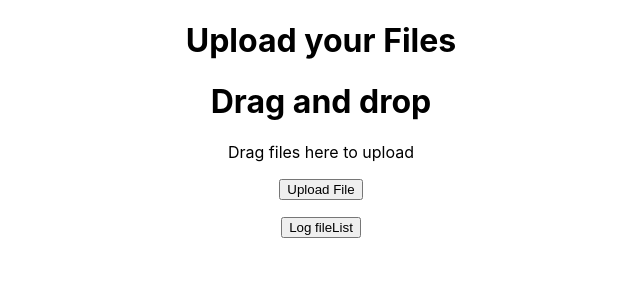
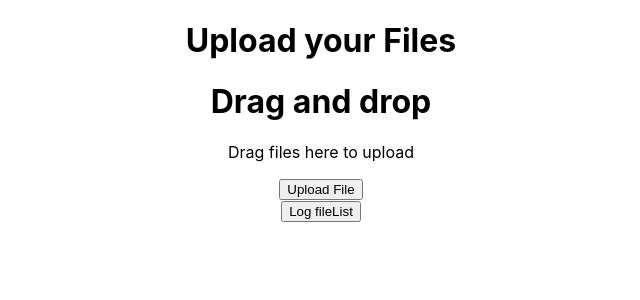
Before and after one commit to yahm23/DragAndDrop, a React (Create React App) app: page / in a window 1280 px wide. Shown: the top 300 px of the page, without its empty margins (319-959 px from the left). Built offline with nearby package versions, Linux system fonts and the light colour scheme.

Commit message:
Rudmimentary styling added, for easier navigation

```diff
--- a/src/App.css
+++ b/src/App.css
@@ -36,3 +36,20 @@
     transform: rotate(360deg);
   }
 }
+
+.fileList{
+  border:1px solid black;
+}
+
+.modalEdit{
+    position: absolute;
+    left: 50%;
+    top: 50%;
+    transform: translate(-50%, -50%);
+}
+
+.uploadContainer{
+  max-width: 1620px;
+  align-self: center;
+  margin: 0 auto;
+}
--- a/src/Components/DragAndDrop.js
+++ b/src/Components/DragAndDrop.js
@@ -6,7 +6,7 @@ import FileList from './FileList'
 export default function DragAndDrop() {
     const [fileList,setFileList] = useState([])
 
-
+    //Function used as a callback with the dropzone package, stores the files into state,while creating a random ID
     const addFileToList = (fileObject) =>{
         let newObj = [...fileList]; // copying the old state
         fileObject.id = idGenerator();
@@ -17,7 +17,7 @@ export default function DragAndDrop() {
     const editFileName = (fileID,newName)=>{
         let updatedList = fileList.map(file =>
             {
-              if (file.id == fileID){
+              if (file.id === fileID){
                 return {...file, name: newName}; //gets everything that was already in file, and updates name
               }
               return file; // else return unmodified item
--- a/src/Components/FileList.js
+++ b/src/Components/FileList.js
@@ -20,24 +20,27 @@ export default function FileList(props) {
     return (
         <div>
             {modalShow?
-            <form onSubmit={handleSubmit}>
-                <input value={newName} onChange={e => setNewName(e.target.value)} placeholder="New file name"></input>
-                <button type="submit" >Submit</button>
-            </form>
+                <div className="modalEdit">
+                    <form onSubmit={handleSubmit}>
+                        <input value={newName} onChange={e => setNewName(e.target.value)} placeholder="New file name"></input>
+                        <button type="submit" >Submit</button>
+                        <button onClick={()=>setShow(false)}>Close</button>
+                    </form>
+                </div>
             :
             null
             }
 
-            <ul>
+            <div>
                 {props.files.map((file,index)=>{
                     return (
-                        <li key={index}>
+                        <div className='fileList' key={index}>
                             <h1>{file.name}</h1>
                             <button onClick={()=>{handleShowEdit(file.id)}}>Edit Item</button>
-                        </li>
+                        </div>
                     )
                 })}
-            </ul>
+            </div>
         </div>
     )
 }
--- a/src/Components/UploadContainer.js
+++ b/src/Components/UploadContainer.js
@@ -3,7 +3,7 @@ import DragAndDrop from './DragAndDrop'
 
 export default function UploadContainer() {
     return (
-        <div>
+        <div className="uploadContainer">
             <h1>Upload your Files</h1>
             <DragAndDrop/>
         </div>
```
Also changed, not shown: 1 other file (tests, documents, lock files or other folders).
